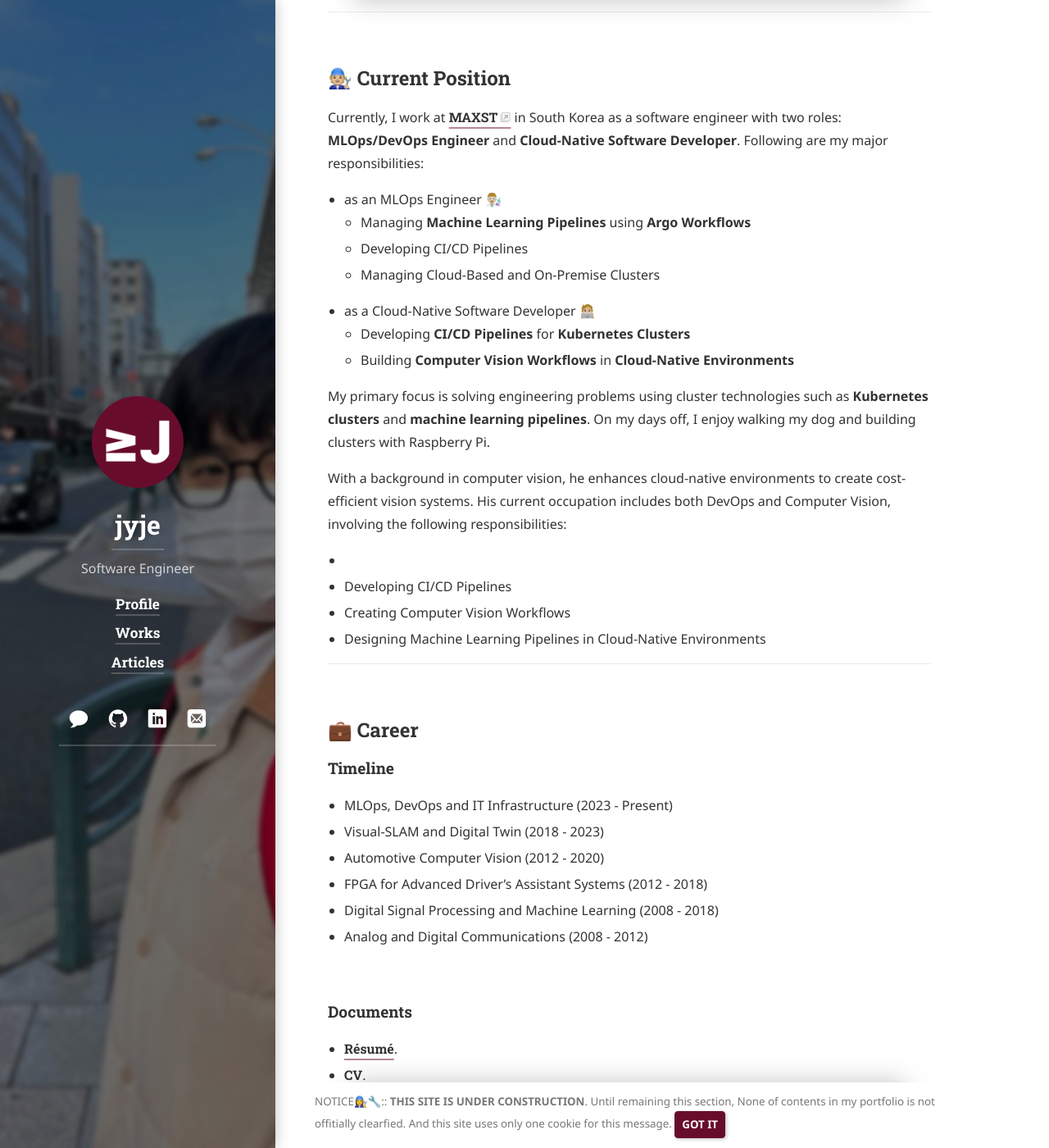
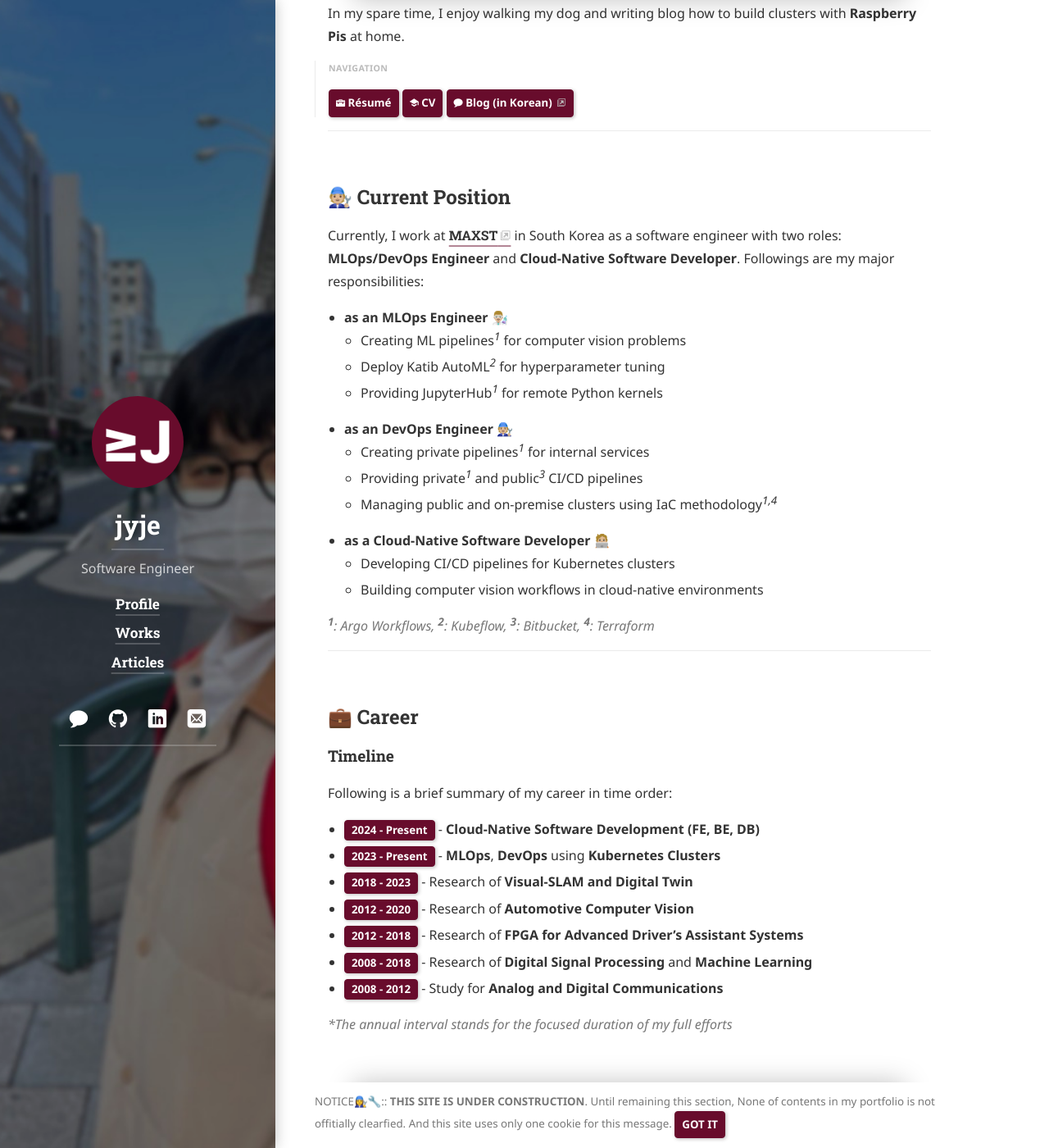
Before and after one commit to jyje/portfolio, a Jekyll site: the page built from profile/index.md, in a window 1280 px wide and 1400 px high, scrolled down 498 px. Shown: the whole window at 82% size. Built offline with Jekyll 4.4.1, drawn with Linux system fonts in a browser that asks for light colours; cached includes are drawn as plain includes; nearby versions of some CDN libraries; some web fonts are replaced; library files that are not in the unit come from our copies; some of the changed text lies outside the part shown.

Commit message:
🔧 profile: update contents

```diff
--- a/profile/index.md
+++ b/profile/index.md
@@ -9,35 +9,53 @@ accent_image:
 
 ## ✨ Introduction
 
-My name is [Jeayoung Jeon]{:.heading.flip-title}. I'm an **MLOps/DevOps Engineer** in South Korea. I have an academic background in **Computer Vision**, **Digital Twin**, and **Machine Learning**. Since 2012, I have accumulated deep experience, starting as a graduate student researcher in the field of computer science and advancing to an **MLOps engineer**. From 2023, I am dedicating significant effort to solving problems based on **Kubernetes Clusters & Cloud-Native Applications** and **Machine Learning Pipelines**. In my spare time, I enjoy walking my dog and building clusters with **Raspberry Pis**.
+My name is [Jeayoung Jeon]{:.heading.flip-title}. I'm an **MLOps/DevOps Engineer** in South Korea. I have an academic background in **Computer Vision**, **Digital Twin**, and **Machine Learning**.
+
+Since 2012, I have accumulated deep experience, starting as a **Graduate Student Researcher** in the field of computer science and advancing to an **MLOps engineer**. From 2023, I am dedicating significant effort to solving problems based on **Kubernetes Clusters & Cloud-Native Applications** and **Machine Learning Pipelines**.
+
+In my spare time, I enjoy walking my dog and writing blog how to build clusters with **Raspberry Pis** at home.
+
+<div class="screen-only">
+  <a href="/profile/resume" class="btn btn-sm btn-primary mt1">
+    <small class="icon-briefcase"></small>
+    Résumé
+  </a>
+  <a href="/profile/cv" class="btn btn-sm btn-primary mt1">
+    <small class="icon-scholar"></small>
+    CV
+  </a>
+  <a href="https://blog.jyje.online" class="btn btn-sm btn-primary mt1">
+    <small class="icon-bubble"></small>
+    Blog (in Korean)
+  </a>
+</div>
+{:.note title="Navigation"}
 
 ---
 
 ## 🧑🏼‍🔧 Current Position
 
-Currently, I work at [MAXST]{:.heading.flip-title} in South Korea as a software engineer with two roles: **MLOps/DevOps Engineer** and **Cloud-Native Software Developer**. Following are my major responsibilities:
+Currently, I work at [MAXST]{:.heading.flip-title} in South Korea as a software engineer with two roles: **MLOps/DevOps Engineer** and **Cloud-Native Software Developer**. Followings are my major responsibilities:
 
 <!-- Itemized list of responsibilities -->
-- as an MLOps Engineer 👨🏼‍🔬
-    - Managing **Machine Learning Pipelines** using **Argo Workflows**
-    - Developing CI/CD Pipelines
-    - Managing Cloud-Based and On-Premise Clusters
+- **as an MLOps Engineer 👨🏼‍🔬**
+    - Creating ML pipelines<sup>*1*</sup> for computer vision problems
+    - Deploy Katib AutoML<sup>*2*</sup> for hyperparameter tuning
+    - Providing JupyterHub<sup>*1*</sup> for remote Python kernels
 
+- **as an DevOps Engineer 🧑🏼‍🔧**
+    - Creating private pipelines<sup>*1*</sup> for internal services
+    - Providing private<sup>*1*</sup> and public<sup>*3*</sup> CI/CD pipelines
+    - Managing public and on-premise clusters using IaC methodology<sup>*1,4*</sup>
 
-- as a Cloud-Native Software Developer 🧑🏼‍💻
-    - Developing **CI/CD Pipelines** for **Kubernetes Clusters**
-    - Building **Computer Vision Workflows** in **Cloud-Native Environments**
+- **as a Cloud-Native Software Developer 🧑🏼‍💻**
+    - Developing CI/CD pipelines for Kubernetes clusters
+    - Building computer vision workflows in cloud-native environments
 
-
-My primary focus is solving engineering problems using cluster technologies such as **Kubernetes clusters** and **machine learning pipelines**. On my days off, I enjoy walking my dog and building clusters with Raspberry Pi.
-
-
-With a background in computer vision, he enhances cloud-native environments to create cost-efficient vision systems. His current occupation includes both DevOps and Computer Vision, involving the following responsibilities:
-
--
-- Developing CI/CD Pipelines
-- Creating Computer Vision Workflows
-- Designing Machine Learning Pipelines in Cloud-Native Environments
+<i>
+  <sup>**1**</sup>: Argo Workflows, <sup>**2**</sup>: Kubeflow, <sup>**3**</sup>: Bitbucket, <sup>**4**</sup>: Terraform
+</i>
+{:.faded}
 
 ---
 
@@ -45,57 +63,36 @@ With a background in computer vision, he enhances cloud-native environments to c
 
 ### Timeline
 
-- MLOps, DevOps and IT Infrastructure (2023 - Present)
-- Visual-SLAM and Digital Twin (2018 - 2023)
-- Automotive Computer Vision (2012 - 2020)
-- FPGA for Advanced Driver's Assistant Systems (2012 - 2018)
-- Digital Signal Processing and Machine Learning (2008 - 2018)
-- Analog and Digital Communications (2008 - 2012)
+Following is a brief summary of my career in time order:
+
+- <a class="btn btn-inline btn-primary">**2024 - Present**</a> - **Cloud-Native Software Development (FE, BE, DB)**
+- <a class="btn btn-inline btn-primary">**2023 - Present**</a> - **MLOps**, **DevOps** using **Kubernetes Clusters**
+- <a class="btn btn-inline btn-primary">**2018 - 2023**</a> - Research of **Visual-SLAM and Digital Twin**
+- <a class="btn btn-inline btn-primary">**2012 - 2020**</a> - Research of **Automotive Computer Vision**
+- <a class="btn btn-inline btn-primary">**2012 - 2018**</a> - Research of **FPGA for Advanced Driver's Assistant Systems**
+- <a class="btn btn-inline btn-primary">**2008 - 2018**</a> - Research of **Digital Signal Processing** and **Machine Learning**
+- <a class="btn btn-inline btn-primary">**2008 - 2012**</a> - Study for **Analog and Digital Communications**
+
+**The annual interval stands for the focused duration of my full efforts*
+{:.faded}
+
 
 ### Documents
 
-- [Résumé]{:.heading.flip-title}.
-- [CV]{:.heading.flip-title}.
-
-
-*If you are interested in my carrer please feel free to contact me.*
-
-<div class="screen-only">
-  <a href="/profile/resume" class="btn btn-sm btn-primary mt1">
-    <small class="icon-briefcase"></small>
-    Résumé
-  </a>
-  <a href="/profile/cv" class="btn btn-sm btn-primary mt1">
-    <small class="icon-briefcase"></small>
-    CV
-  </a>
-</div>
-{:.note title="Navigation"}
-
-
-
-
-
-
-<!-- 대학교, 대학원, 직장생활 동안 진행한 전공 과목 및 프로젝트 -->
-This lists contains the main projects he has worked on during his career:
-
-
-
-**The annual interval stands for the focused duration of his full efforts*
-{:.faded}
-
+- [Résumé]{:.heading.flip-title}: Recent highlighted works
+- [CV]{:.heading.flip-title}: Full description of my career and training
+- [Blog]{:.heading.flip-title}: My blog posts written in Korean
 
 ![Logo of this site](../assets/icons/icon-128x128.png){:.centered style="margin-top:4rem; margin-bottom:4rem;"}
 
 [Jeayoung Jeon]: https://www.linkedin.com/in/jyje "LinkedIn Profile"
-[Profile]: profile/ "my-profile --verbose"
-[Résumé]: profile/resume/ "my-profile resume"
-[Curriculum Vitae]: profile/cv/ "my-profile cv"
-[CV]: profile/cv/ "my-profile cv"
-[Works]: works/
-[Articles]: articles/
-[Blog]: blog/
-[MAXST]: https://www.linkedin.com/company/maxst/ "LinkedIn profile of MAXST Co., Ltd."
+[Profile]: profile "my-profile --verbose"
+[Résumé]: profile/resume "my-profile resume"
+[Curriculum Vitae]: profile/cv "my-profile cv"
+[CV]: profile/cv "my-profile cv"
+[Works]: works
+[Articles]: articles
+[Blog]: https://blog.jyje.online "My blog"
+[MAXST]: https://www.linkedin.com/company/maxst "LinkedIn profile of MAXST Co., Ltd."
 
 [Mail]: mailto:jyjeon+online@outlook.com?subject=To&nbsp;Jeayoung&nbsp;Jeon
```
